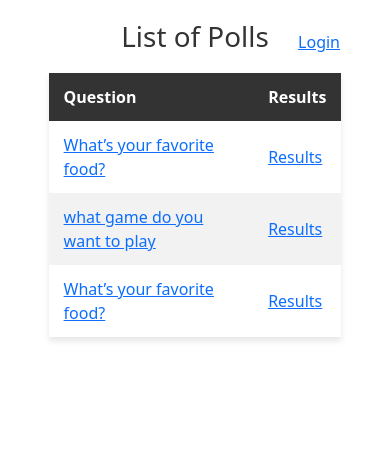
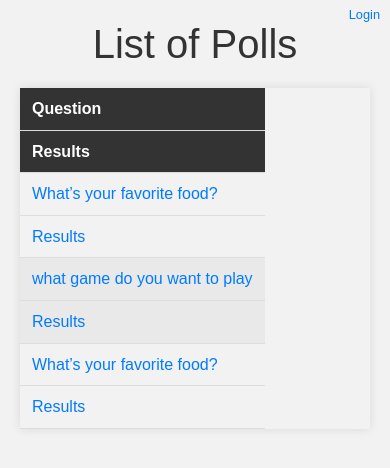
Before and after one commit to Peanutt47/ku-polls, a Django app: page /polls/ in a window 390 px wide. Shown: the top 468 px of the page. Run offline with Django 4.2, Linux system fonts and the light colour scheme; data comes from the database, SQL or seed files in the repository.

Commit message:
done iteration 4

```diff
--- a/polls/admin.py
+++ b/polls/admin.py
@@ -1,5 +1,4 @@
 from django.contrib import admin
-
 from .models import Question
 
 admin.site.register(Question)
--- a/polls/models.py
+++ b/polls/models.py
@@ -31,20 +31,20 @@ class Question(models.Model):
         else:
             return self.pub_date <= now <= self.end_date
 
+
 class Choice(models.Model):
     """A choice for a question in the poll."""
     question = models.ForeignKey(Question, on_delete=models.CASCADE)
     choice_text = models.CharField(max_length=200)
-    votes = models.IntegerField(default=0)
 
     @property
     def votes(self):
         """Return the number of votes for this choice."""
         return self.vote_set.count()
 
-
     def __str__(self):
         return self.choice_text
+
 
 class Vote(models.Model):
     """Record a choice for a question made by a user."""
--- a/polls/static/polls/style.css
+++ b/polls/static/polls/style.css
@@ -1,25 +1,47 @@
-/* style.css */
 body {
-    font-family: Arial, sans-serif;
+    font-family: 'Arial', sans-serif;
     background-color: #f2f2f2;
+    margin: 0;
+    padding: 0;
+    box-sizing: border-box;
+    line-height: 1.6;
+}
+
+.container {
+    max-width: 800px;
+    margin: 0 auto;
+    padding: 20px;
+    position: relative; /* added for the absolute positioning of .top-right */
 }
 
 h1 {
     color: #333;
     text-align: center;
+    font-size: 2.5em; /* Increased font size */
 }
 
+a {
+    text-decoration: none;
+    color: #007BFF;
+    transition: color 0.3s ease-in-out; /* Added transition */
+}
+
+a:hover {
+    text-decoration: underline;
+    color: #0056b3; /* Darken color on hover */
+}
+
+/* Improved Table Styles */
 table {
-    width: 80%;
-    margin: 20px auto;
-    background-color: #fff;
+    width: 100%;
+    margin: 20px 0;
     border-collapse: collapse;
-    box-shadow: 0 4px 6px rgba(0, 0, 0, 0.1);
+    box-shadow: 0 0 10px rgba(0, 0, 0, 0.1);
 }
 
 th, td {
     padding: 12px 15px;
-    text-align: left;
+    border-bottom: 1px solid #ddd; /* Added border */
 }
 
 th {
@@ -28,31 +50,38 @@ th {
 }
 
 tr:nth-child(even) {
-    background-color: #f2f2f2;
+    background-color: #e9e9e9;
 }
 
-a {
-    text-decoration: none;
-    color: #007BFF;
-}
-
-a:hover {
-    text-decoration: underline;
-}
-
-.container {
-    max-width: 800px;
-    margin: 0 auto;
-    padding: 20px;
-}
-
+/* No Polls Message */
 .no-polls {
     text-align: center;
     margin-top: 20px;
+    color: #555;
+    font-size: 1.2em;
 }
 
+/* Top Right Styles */
 .top-right {
     position: absolute;
-    top: 30px; /* Adjust this value to control the vertical position */
-    right: 50px; /* Adjust this value to control the horizontal position */
+    top: 15px;
+    right: 20px;
+    font-size: 0.9em;
 }
+
+/* Responsiveness */
+@media (max-width: 600px) {
+    table, th, td {
+        display: block;
+    }
+
+    th, td {
+        padding: 8px 12px;
+    }
+
+    .top-right {
+        top: 5px;
+        right: 10px;
+        font-size: 0.8em;
+    }
+}
--- a/polls/templates/polls/index.html
+++ b/polls/templates/polls/index.html
@@ -1,13 +1,13 @@
 <!DOCTYPE html>
 <html lang="en">
-{% load static %}
-<link rel="stylesheet" href="{% static 'polls/style.css' %}">
-<link href="https://cdn.jsdelivr.net/npm/bootstrap@5.0.2/dist/css/bootstrap.min.css" rel="stylesheet" integrity="sha384-EVSTQN3/azprG1Anm3QDgpJLIm9Nao0Yz1ztcQTwFspd3yD65VohhpuuCOmLASjC" crossorigin="anonymous">
 <head>
     <meta charset="UTF-8">
     <meta name="viewport" content="width=device-width, initial-scale=1.0">
     <!-- Link your CSS stylesheet here -->
     <title>Polls</title>
+    <link href="https://cdn.jsdelivr.net/npm/bootstrap@5.0.2/dist/css/bootstrap.min.css" rel="stylesheet" integrity="sha384-EVSTQN3/azprG1Anm3QDgpJLIm9Nao0Yz1ztcQTwFspd3yD65VohhpuuCOmLASjC" crossorigin="anonymous">
+    {% load static %}
+    <link rel="stylesheet" href="{% static 'polls/style.css' %}">
 </head>
 <body>
     <div class="container">
--- a/polls/views.py
+++ b/polls/views.py
@@ -1,6 +1,6 @@
 from django.http import HttpResponse, HttpRequest, HttpResponseRedirect
 from .models import Question, Choice, Vote
-from django.template import loader
+# from django.template import loader
 from django.http import Http404
 from django.shortcuts import get_object_or_404, render
 from django.urls import reverse
@@ -111,6 +111,7 @@ def results(request: HttpRequest, question_id: int) -> HttpResponse:
     question = get_object_or_404(Question, pk=question_id)
     return render(request, 'polls/results.html', {'question': question})
 
+
 @login_required
 def vote(request: HttpRequest, question_id: int) -> HttpResponse:
     """View for the voting page."""
@@ -136,6 +137,8 @@ def vote(request: HttpRequest, question_id: int) -> HttpResponse:
         vote = Vote(user=this_user, choice=selected_choice)
 
     vote.save()
-    messages.success(request, f"Your vote for {selected_choice.choice_text} has been saved.")
+    messages.success(request,
+                     f"Your vote for {selected_choice.choice_text}"
+                     f"has been saved.")
     # Redirect to the results page after voting
     return HttpResponseRedirect(reverse('polls:results', args=(question.id,)))
```
Also changed, not shown: Installation.md (added, +31 -0 lines), polls/templates/polls/detail.html (+0 -17 lines), README.md, polls/migrations/0001_initial.py, polls/urls.py (line endings or trailing spaces).
